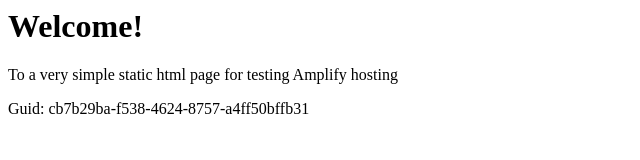
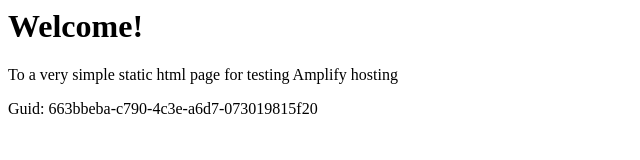
Before and after one commit to aws-aemilia-yul/Github-PR-Commit-Integration-Test-DoNotTouch-GitHubWebhookPushCanaryTest-v1-preprod-ca-central-1, a website: page src/index.html in a window 1280 px wide. Shown: the full height of the page, 0-640 px from the left. Drawn offline with Linux system fonts and the light colour scheme.

Commit message:
commit from integ tests

```diff
--- a/src/index.html
+++ b/src/index.html
@@ -12,6 +12,6 @@
 <body>
     <h1>Welcome!</h1>
     <p>To a very simple static html page for testing Amplify hosting</p>
-    <p>Guid: cb7b29ba-f538-4624-8757-a4ff50bffb31</p></body>
+    <p>Guid: 663bbeba-c790-4c3e-a6d7-073019815f20</p></body>
 
 </html>
```
